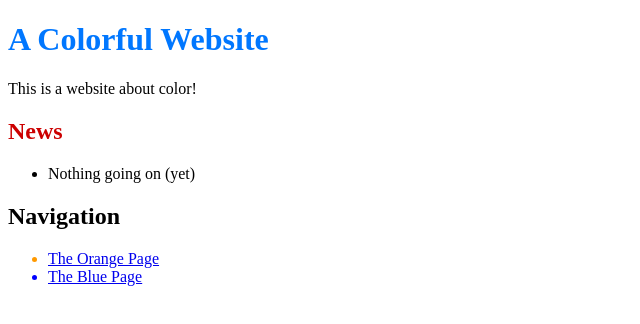
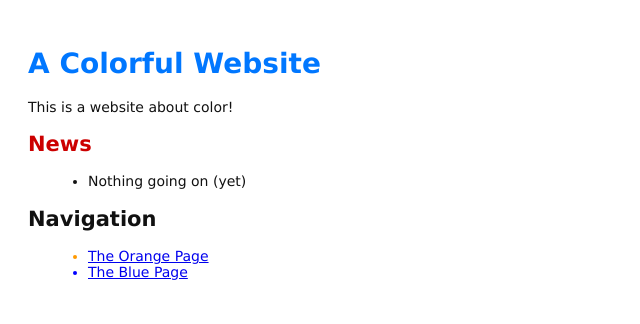
Before and after one commit to ricardo-qm/marys-repo-2, a plain HTML site: page index.html in a window 1280 px wide. Shown: the whole page, without its empty margins (0-640 px from the left). Drawn offline with Linux system fonts and the light colour scheme.

Commit message:
Link HTML pages to stylesheet

```diff
--- a/index.html
+++ b/index.html
@@ -2,6 +2,7 @@
 <html lang="en">
   <head>
     <title>A Colorful Website</title>
+    <link rel="stylesheet" href="style.css" />
     <meta charset="utf-8" />
   </head>
   <body>
--- /dev/null
+++ b/style.css
@@ -0,0 +1,13 @@
+body {
+  padding: 20px;
+  font-family: Verdana, Arial, Helvetica, sans-serif;
+  font-size: 14px;
+  color: #111;
+}
+p,
+ul {
+  margin-bottom: 10px;
+}
+ul {
+  margin-left: 20px;
+}
```
Also changed, not shown: blue.html (+1 -0 lines), orange.html (+1 -0 lines).
